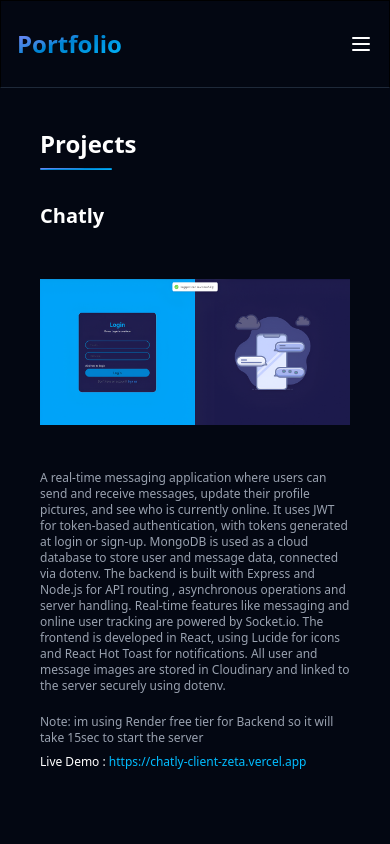
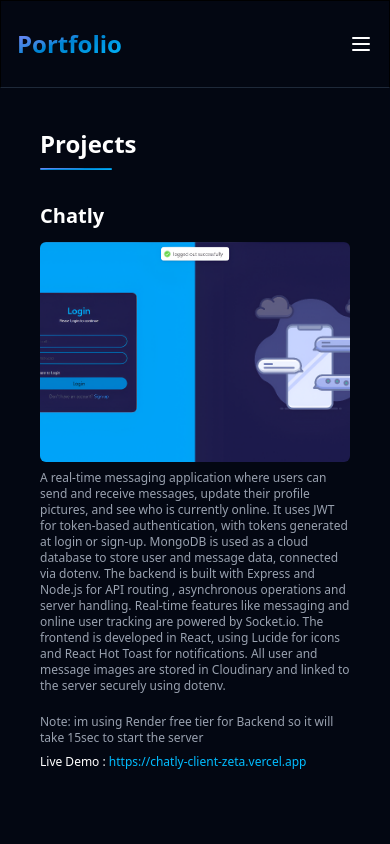
Before and after one commit to Nazrulali10/Portfolio, a React (Vite) app: page /projects in a window 390 px wide. Shown: the top 844 px of the page. Built offline with nearby package versions, Linux system fonts and the light colour scheme.

Commit message:
fourth committ

```diff
--- a/src/pages/HomePage.jsx
+++ b/src/pages/HomePage.jsx
@@ -5,7 +5,7 @@ const Home = () =>{
     return(
         <div className="pt-28 md:pt-22 md:px-40 px-10 md:h-185 h-auto  w-full bg-gray-950 overflow-y-auto flex bg-gray-950">
 
-        <div className=" flex md:flex-row  w-full flex-col-reverse mb-34 md:mb-0">
+        <div className=" flex md:flex-row  w-full flex-col-reverse mb-38 md:mb-0">
 
             <div className="md:w-1/2 w-full flex flex-col justify-center gap-2 md:gap-5">
             <h1 className="flex text-white text-xl md:text-4xl font-bold">Hi, i'm Nazrul Ali</h1>
--- a/src/pages/ProjectsPage.jsx
+++ b/src/pages/ProjectsPage.jsx
@@ -14,7 +14,7 @@ const Projects = () => {
         <p className="flex text-white font-semibold text-xl md:text-3xl">{project.name}</p>
 
         <div className="flex flex-col w-full md:h-auto h-55 md:gap-6 justify-center items-center mt-3 px-0 md:px-30">
-          <img src={project.images[0]} className=" h-55 rounded-md object-contain" alt="r" />
+          <img src={project.images[0]} className=" h-55 rounded-md object-cover" alt="r" />
           {/* <div className="flex w-full justify-between">
              <img src={project.images[1]} className="w-60 h-30 rounded-md object-contain " alt="w" />
               <img src={project.images[2]} className="w-60 h-30 rounded-md object-contain" alt="w" />
```
